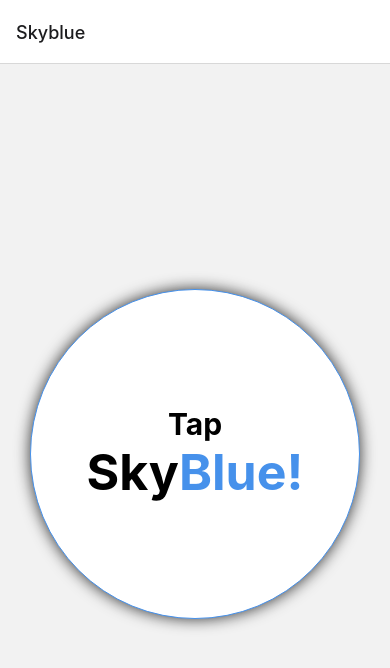
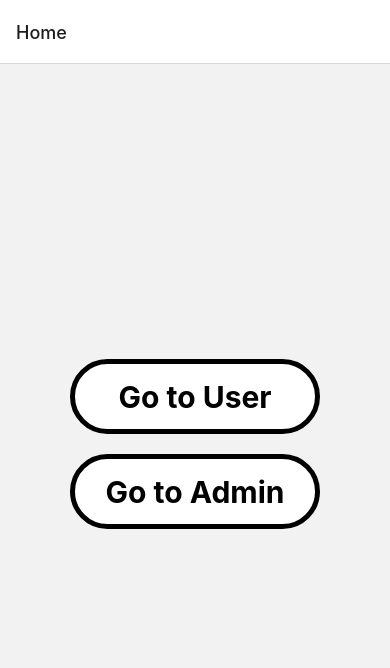
Before and after one commit to haloweave/project-vishram-bkp, a React Native app: screen / in a window 390 px wide. Shown: the top 668 px of the page. Built offline with nearby package versions, Linux system fonts and the light colour scheme.

Commit message:
home screen added

```diff
--- a/App.js
+++ b/App.js
@@ -1,6 +1,6 @@
 import React from "react";
-import {StyleSheet, SafeAreaView, View} from "react-native";
-import {LinearGradient} from "expo-linear-gradient";
+import { StyleSheet, SafeAreaView, TouchableOpacity, View, Button, Text } from "react-native";
+import { LinearGradient } from "expo-linear-gradient";
 import SkyBlueDashboard from "./skyBlueDashboard";
 import { NavigationContainer } from '@react-navigation/native';
 import { createNativeStackNavigator } from '@react-navigation/native-stack';
@@ -8,26 +8,66 @@ import { createNativeStackNavigator } from '@react-navigation/native-stack';
 
 const Stack = createNativeStackNavigator();
 
-const App = () => (
-    <SafeAreaView style={
-        styles.container
-    }>
+function HomeScreen({ navigation }) {
+    return (
+        <SafeAreaView style={{ flex: 1, alignItems: 'center', justifyContent: 'center' }}>
+
+
+            <TouchableOpacity style={styles.buttons} onPress={() => navigation.navigate('User')}>
+                <Text style={styles.texts}>
+                    Go to User
+                </Text>
+            </TouchableOpacity>
+
+            <TouchableOpacity style={styles.buttons} onPress={() => navigation.navigate('User')}>
+                <Text style={styles.texts}>
+                    Go to Admin
+                </Text>
+            </TouchableOpacity>
 
 
 
-            <NavigationContainer>
+        </SafeAreaView>
+    );
+}
 
-                <Stack.Navigator>
-                <Stack.Screen name="Skyblue" component={SkyBlueDashboard} />
+function MyStack() {
+    return (
+        <Stack.Navigator  screenOptions={{headerShown: true}} >
+            <Stack.Screen name="Home" component={HomeScreen} />
+            <Stack.Screen name="User" component={SkyBlueDashboard} />
+        </Stack.Navigator>
+    );
+}
+
+function App() {
+    return (
+        <NavigationContainer >
+            <MyStack />
+        </NavigationContainer>
+    );
+}
+
+// const App = () => (
+//     <SafeAreaView style={
+//         styles.container
+//     }>
+// return(
 
 
-                </Stack.Navigator>
+//         <NavigationContainer>
 
-            </NavigationContainer>
+//             <Stack.Navigator>
 
-    </SafeAreaView>
+//                 <MyStack />
 
-);
+//             </Stack.Navigator>
+
+//         </NavigationContainer>
+// )
+//     </SafeAreaView>
+
+// );
 
 const styles = StyleSheet.create({
     container: {
@@ -45,7 +85,30 @@ const styles = StyleSheet.create({
         flex: 1,
         width: "100%",
 
+    },
+
+    button1: {
+        marginBottom: 20,
+        padding: 600
+    },
+
+    buttons: {
+        height: 75,
+        width: 250,
+        alignItems: "center", //Horizontal
+        borderRadius: 100,
+        borderWidth: 5,
+        justifyContent: "center", //Vertical
+        backgroundColor: "white",
+        borderColor: "black",
+        marginBottom:20
+    },
+
+    texts: {
+        fontWeight: "bold",
+        fontSize: 30
     }
+
 });
 
 export default App;
--- a/skyBlueDashboard.js
+++ b/skyBlueDashboard.js
@@ -30,12 +30,17 @@ const press = () => {
 };
 const SkyBlueDashboard = () => (
 
+
     <View style={
         styles.bigButton
     }>
+         {/* <TouchableOpacity style={styles.buttons} onPress={() => navigation.navigate('Home')}>
+                <Text style={styles.texts}>
+                    Go to Admin
+                </Text>
+            </TouchableOpacity> */}
 
-        <TouchableOpacity //onPress={handleSubmit(press)}
-            // onPress={() => Alert.alert("Round Button pressed")}
+        <TouchableOpacity
             onPress={
                 () => press()
             }
@@ -109,7 +114,25 @@ const styles = StyleSheet.create({
         justifyContent: "center",
         backgroundColor: "white",
         borderColor: "#4691EB"
+    },
+
+    buttons: {
+        height: 75,
+        width: 250,
+        alignItems: "center", //Horizontal
+        borderRadius: 100,
+        borderWidth: 5,
+        justifyContent: "center", //Vertical
+        backgroundColor: "white",
+        borderColor: "black",
+        marginBottom:20
+    },
+
+    texts: {
+        fontWeight: "bold",
+        fontSize: 30
     }
+
 });
 
 export default SkyBlueDashboard;
```
Also changed, not shown: 1 other file (tests, documents, lock files or other folders).
